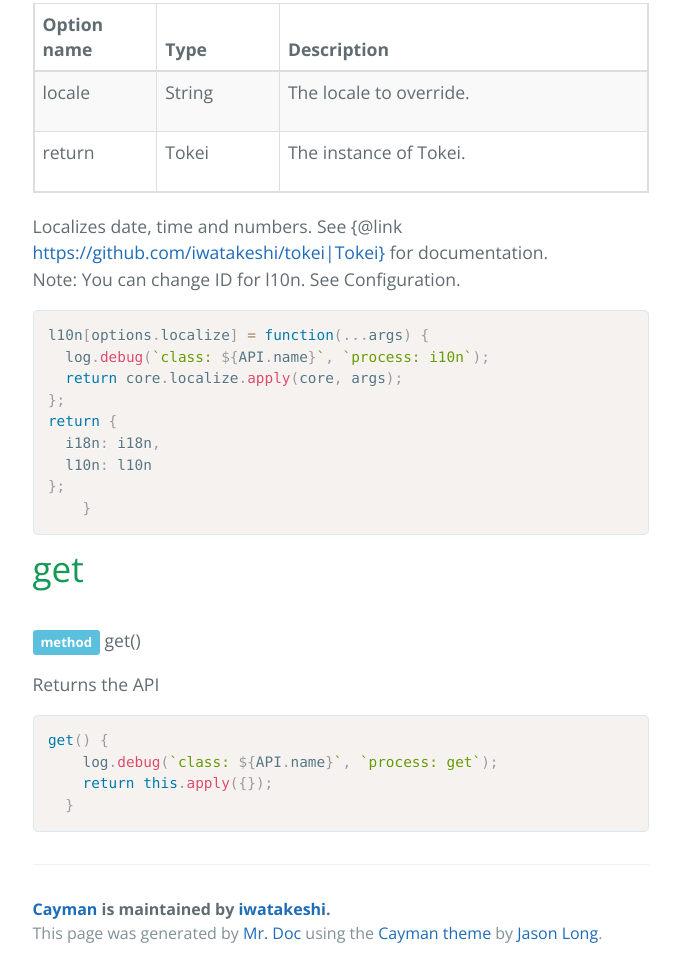
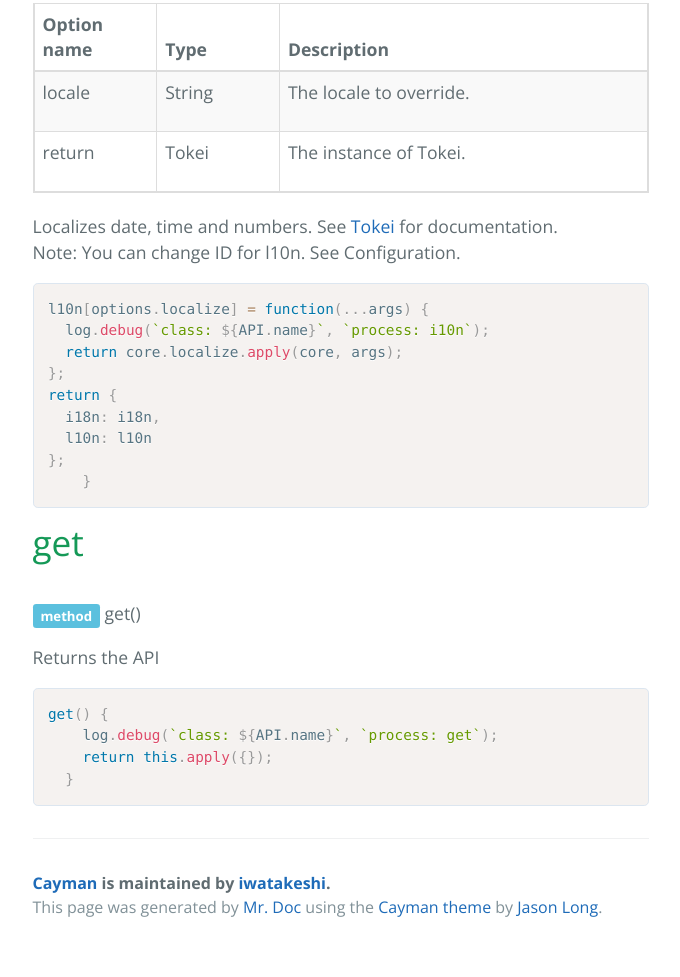
Before and after one commit to gengojs/gengojs-default-api, a plain HTML site: page index.js.html in a window 1280 px wide. Shown: the part 4420-5397 px from the top of the page, without its empty margins (407-1087 px from the left). After the commit the page ends 5371 px from the top, so only its background shows below. Drawn offline with nearby package versions, Linux system fonts and the light colour scheme.

Commit message:
Update 2015-10-01T00:07:24.571Z

```diff
--- a/index.js.html
+++ b/index.js.html
@@ -291,7 +291,7 @@
               </tr>
             </tbody>
           </table>
-          <div class="description"><p>Localizes date, time and numbers. See {@link <a href="https://github.com/iwatakeshi/tokei|Tokei}">https://github.com/iwatakeshi/tokei|Tokei}</a> for documentation.<br />Note: You can change ID for l10n. See Configuration.</p></div>
+          <div class="description"><p>Localizes date, time and numbers. See <a href="https://github.com/iwatakeshi/tokei">Tokei</a> for documentation.<br />Note: You can change ID for l10n. See Configuration.</p></div>
           <pre><code class="language-javascript">l10n[options.localize] = function(...args) {
   log.debug(`class: ${API.name}`, `process: i10n`);
   return core.localize.apply(core, args);
```
